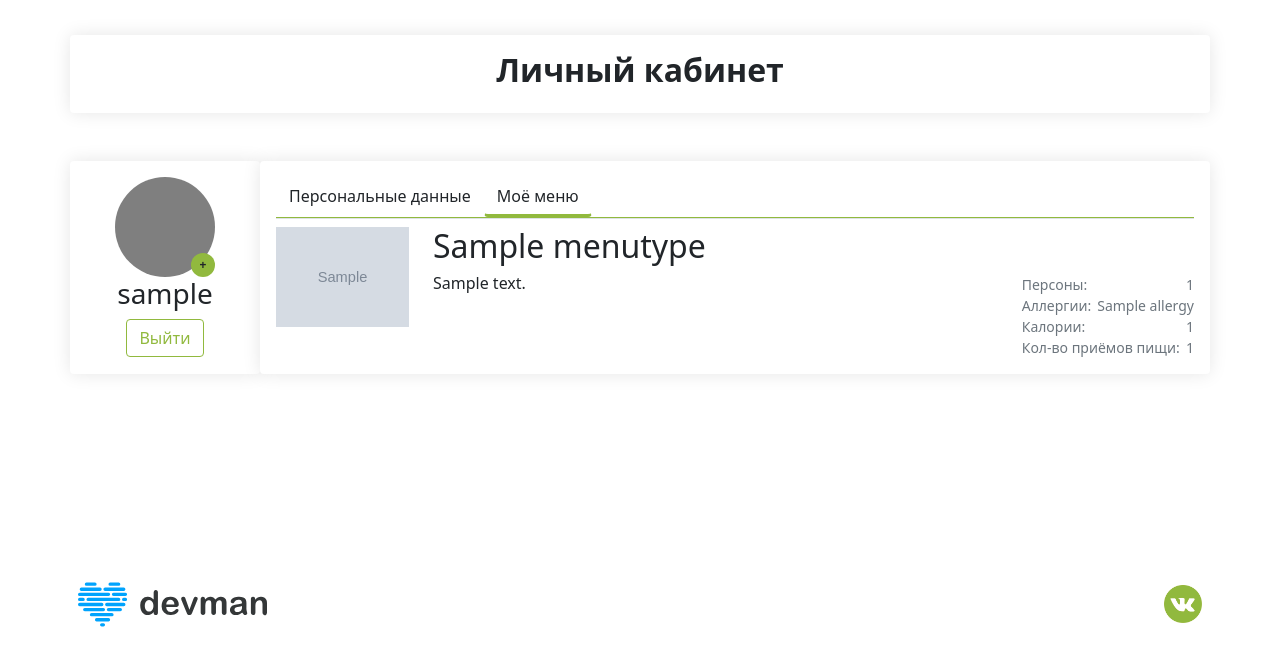
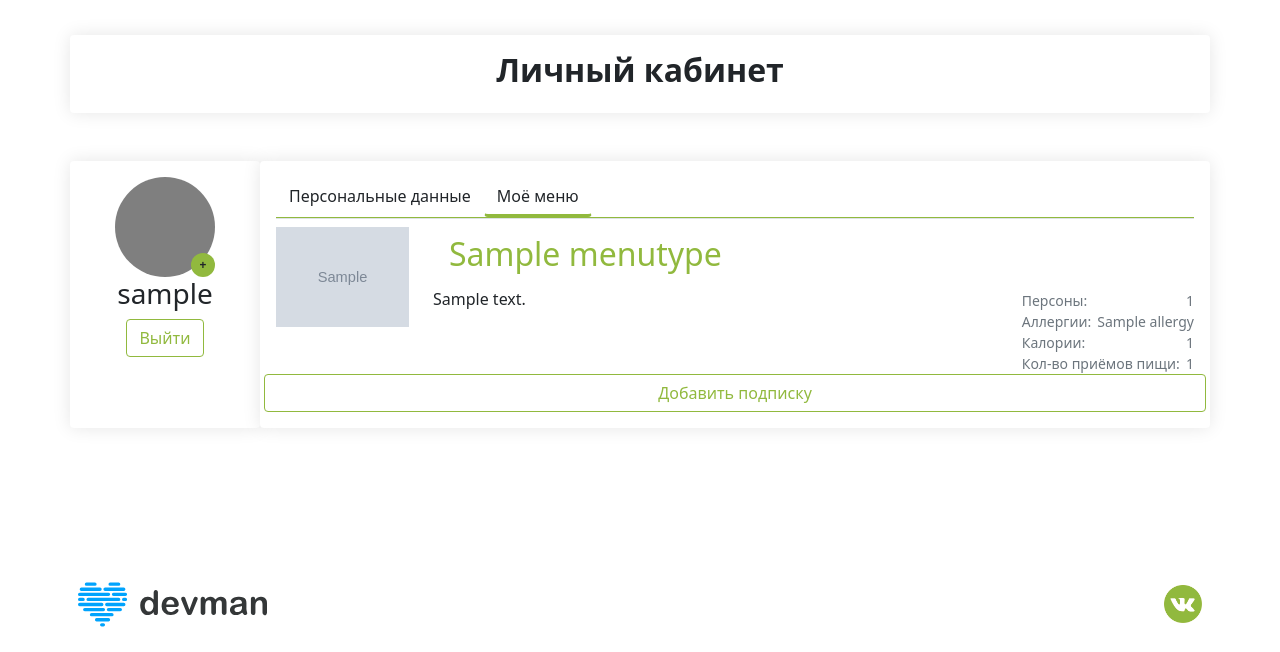
Before and after one commit to b10t/FoodPlanWeb, a Django app: page /lk/ in a window 1280 px wide, after a click on "Моё меню". Shown: the part 82-734 px from the top of the page. Run offline with Django 4.2, Linux system fonts and the light colour scheme; a user stored in the database is signed in; tables that the repository leaves empty hold one stand-in row (values such as "Sample post"); grey boxes marked "Sample" are stand-in pictures; parts of the project's set-up code (start-up, migrations or seed data) failed here and were passed over.

Commit message:
Добавил кнопку подписки

```diff
--- a/planes/templates/lk.html
+++ b/planes/templates/lk.html
@@ -131,7 +131,8 @@
                                   <div class="col-10 col-md-10">
                                       <div class="row">
                                           <div class="col-12">
-                                              <h2>{{ subscribe.menu_type }}</h2>
+                                            <h2><a class="nav-link fw-lighter foodplan_green foodplan__border_green fs_12" href= "{% url 'card' subscribe.id %}" >{{ subscribe.menu_type }}</a></h2>
+
                                           </div>
                                           <div class="col-md-12 col-lg-9">
                                               <h6>{{ subscribe.menu_type.description }}</h6>
@@ -160,6 +161,8 @@
                                       </div>
                                   </div>
                                 {% endfor %}
+                                <button class="btn shadow-none btn-outline-success foodplan_green foodplan__border_green"
+                                onclick="location.href='{% url 'order' %}'">Добавить подписку</button>
                               {% else %}
                                 <div class="d-flex flex-row justify-content-between"><strong class="foodplan_green">У вас нет активных подписок.</strong>
                                     <button class="btn shadow-none btn-outline-success foodplan_green foodplan__border_green"
```
